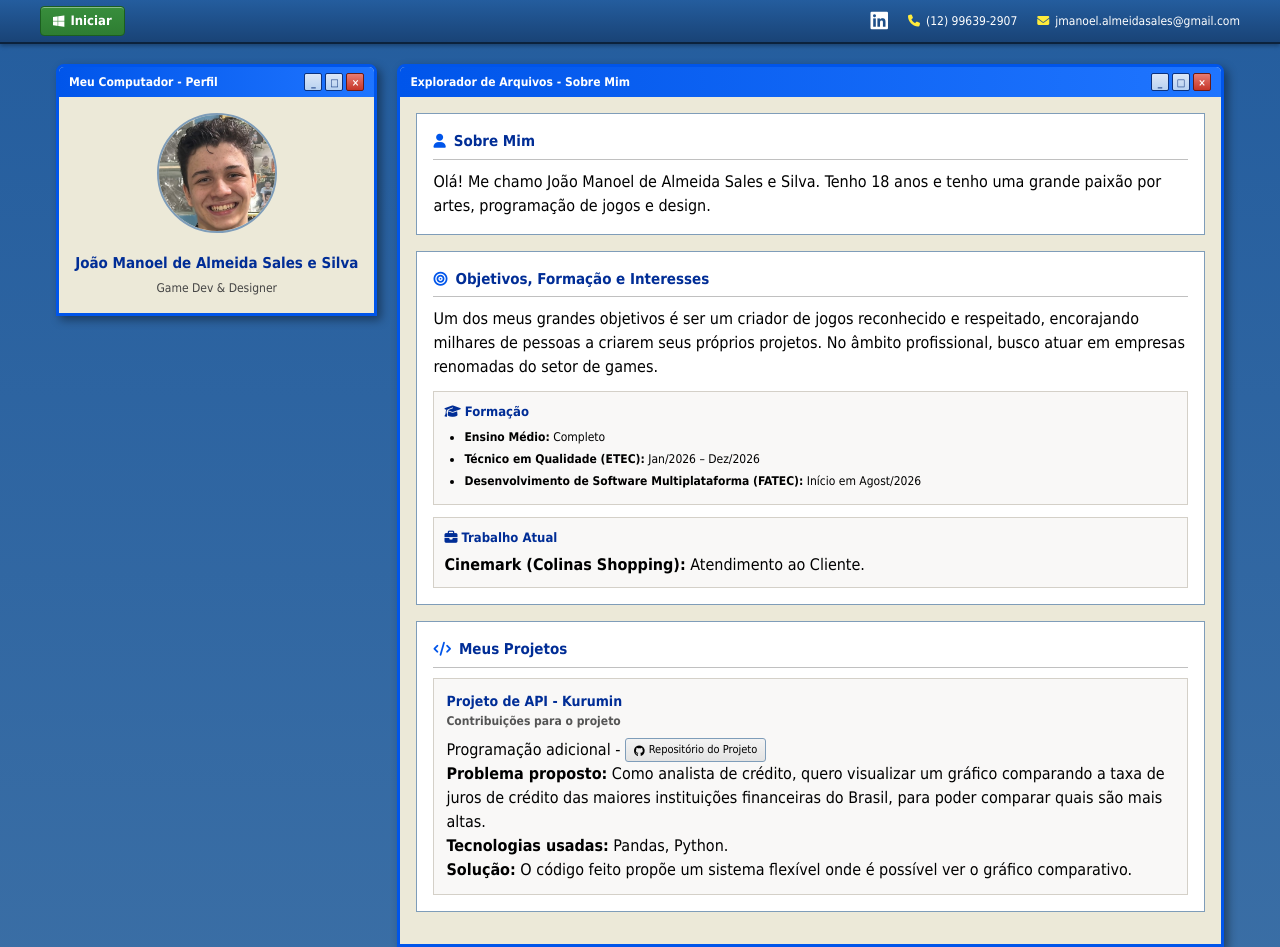
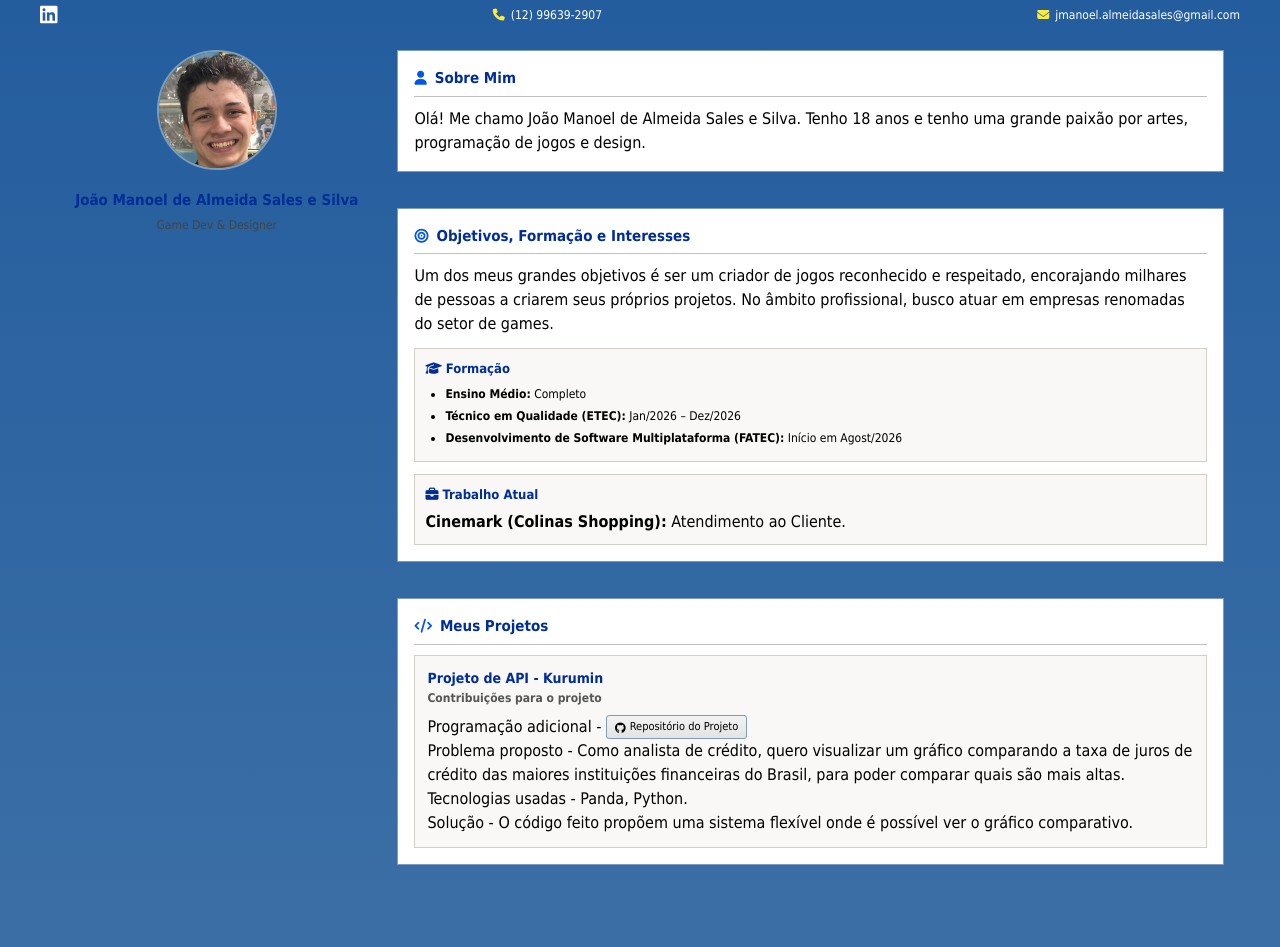
Before and after one commit to JoaoManoel-dev-cpu/Portif-lio, a plain HTML site: page index.html in a window 1280 px wide. Shown: the top 947 px of the page. After the commit the page ends 901 px from the top, so only its background shows below. Drawn offline with Linux system fonts and the light colour scheme; a web font is replaced by a local one.

Commit message:
Refactor index.html for improved layout and styling
Updated HTML structure and content for portfolio page.

```diff
--- a/index.html
+++ b/index.html
@@ -6,69 +6,44 @@
     <title>Portfólio - João Manoel</title>
     <link rel="preconnect" href="https://fonts.googleapis.com">
     <link rel="preconnect" href="https://fonts.gstatic.com" crossorigin>
-    <link href="https://fonts.googleapis.com/css2?family=Tahoma:wght@400;700&display=swap" rel="stylesheet">
+    <link href="https://fonts.googleapis.com/css2?family=Inter:wght@300;400;500;600;700&display=swap" rel="stylesheet">
+
     <link rel="stylesheet" href="css/style.css">
+
     <link rel="stylesheet" href="https://cdnjs.cloudflare.com/ajax/libs/font-awesome/6.4.0/css/all.min.css">
 </head>
 <body>
 
-    <!-- Simulação da Barra de Tarefas do XP no topo ou rodapé -->
-    <header class="cabecalho-xp">
+    <header class="cabecalho">
         <div class="header-container">
-            <div class="menu-iniciar">
-                <i class="fa-brands fa-windows"></i> <span>Iniciar</span>
-            </div>
-
-            <div class="infos-contato-xp">
             <a href="https://www.linkedin.com/in/jo%C3%A3o-manoel-de-almeida-sales-e-silva-372a423a0/" target="_blank" class="link-social" title="LinkedIn">
                 <i class="fa-brands fa-linkedin"></i>
             </a>
+
             <div class="box-contato">
                 <i class="fa-solid fa-phone"></i>
                 <span>(12) 99639-2907</span>
             </div>
+
             <div class="box-contato">
                 <i class="fa-solid fa-envelope"></i>
                 <span>jmanoel.almeidasales@gmail.com</span>
-                </div>
             </div>
         </div>
     </header>
 
     <div class="conteudo">
 
-        <!-- Janela da Esquerda (Perfil) -->
         <aside class="lado-esquerdo">
-            <div class="janela-xp">
-                <div class="barra-titulo">
-                    <span>Meu Computador - Perfil</span>
-                    <div class="botoes-janela">
-                        <button class="btn-min">_</button>
-                        <button class="btn-max">□</button>
-                        <button class="btn-fechar">×</button>
-                    </div>
-                </div>
-                <div class="conteudo-janela card-perfil">
+            <div class="card-perfil">
                 <img src="Foto João só rosto.jpeg" alt="Foto de João Manoel" class="foto-perfil">
                 <h2>João Manoel de Almeida Sales e Silva</h2>
                 <p class="tag-subtitulo">Game Dev & Designer</p>
             </div>
-            </div>
         </aside>
 
-        <!-- Janela da Direita (Conteúdo Principal) -->
         <main class="lado-direito">
 
-            <div class="janela-xp">
-                <div class="barra-titulo">
-                    <span>Explorador de Arquivos - Sobre Mim</span>
-                    <div class="botoes-janela">
-                        <button class="btn-min">_</button>
-                        <button class="btn-max">□</button>
-                        <button class="btn-fechar">×</button>
-                    </div>
-                </div>
-                <div class="conteudo-janela">
             <section class="secao">
                 <h2><i class="fa-solid fa-user"></i> Sobre Mim</h2>
                 <p>Olá! Me chamo João Manoel de Almeida Sales e Silva. Tenho 18 anos e tenho uma grande paixão por artes, programação de jogos e design.</p>
@@ -105,13 +80,11 @@
                             <i class="fa-brands fa-github"></i> Repositório do Projeto
                         </a>
                     </p>
-                            <p><strong>Problema proposto:</strong> Como analista de crédito, quero visualizar um gráfico comparando a taxa de juros de crédito das maiores instituições financeiras do Brasil, para poder comparar quais são mais altas.</p>
-                            <p><strong>Tecnologias usadas:</strong> Pandas, Python.</p>
-                            <p><strong>Solução:</strong> O código feito propõe um sistema flexível onde é possível ver o gráfico comparativo.</p>
+                    <p> Problema proposto - Como analista de crédito, quero visualizar um gráfico comparando a taxa de juros de crédito  das maiores instituições financeiras do Brasil, para poder comparar quais são mais altas.</p>
+                    <p> Tecnologias usadas - Panda, Python.</p>
+                    <p> Solução - O código feito propõem uma sistema flexível onde é possível ver o gráfico comparativo.</p>
                 </div>
             </section>
-                </div>
-            </div>
 
         </main>
 
```
Lines whose indentation alone changed are shown as unchanged.
